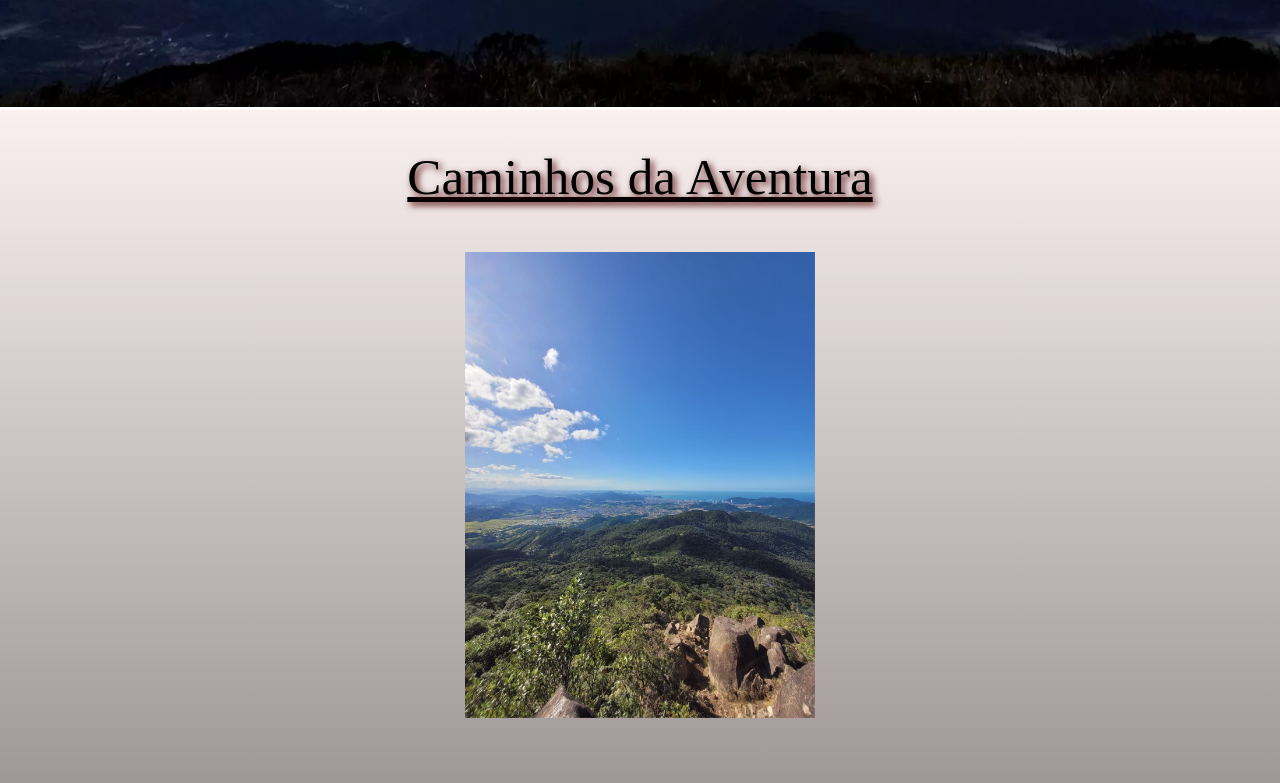
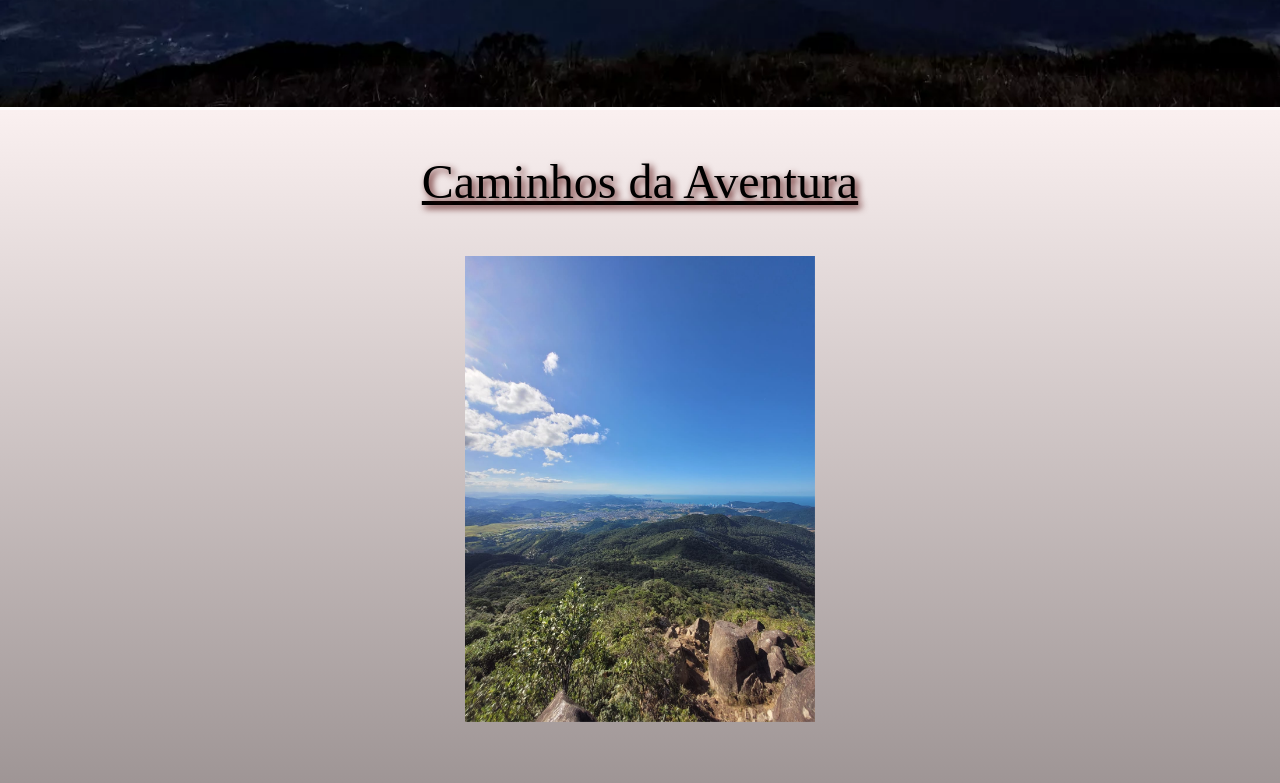
Before and after one commit to neomarpfleger/Caminhos-Da-Aventura, a plain HTML site: page Index.html in a window 1280 px wide. Shown: the part 911-1694 px from the top of the page. Drawn offline with Linux system fonts and the light colour scheme.

Commit message:
24022023
Ajustes no css.

```diff
--- a/style.css
+++ b/style.css
@@ -49,19 +49,19 @@ background:#faf0f0;
 
 .titulo {
     text-align: center;
-    padding-top: 0.8em;
-    font-size: 3.2em;
+    padding-top: 1em;
+    font-size: 3em;
     text-decoration: underline;
     text-shadow: 3px 3px 7px rgb(84, 12, 12);
 }
 
 .galeria {
     margin:50px auto;
-    width: 350px;
-    height: 500px;
+    width: 90%;
+    max-width: 350px;
+    height: 30rem;
     position: relative;
     overflow: hidden;
-
 }
 
 .foto {
```
